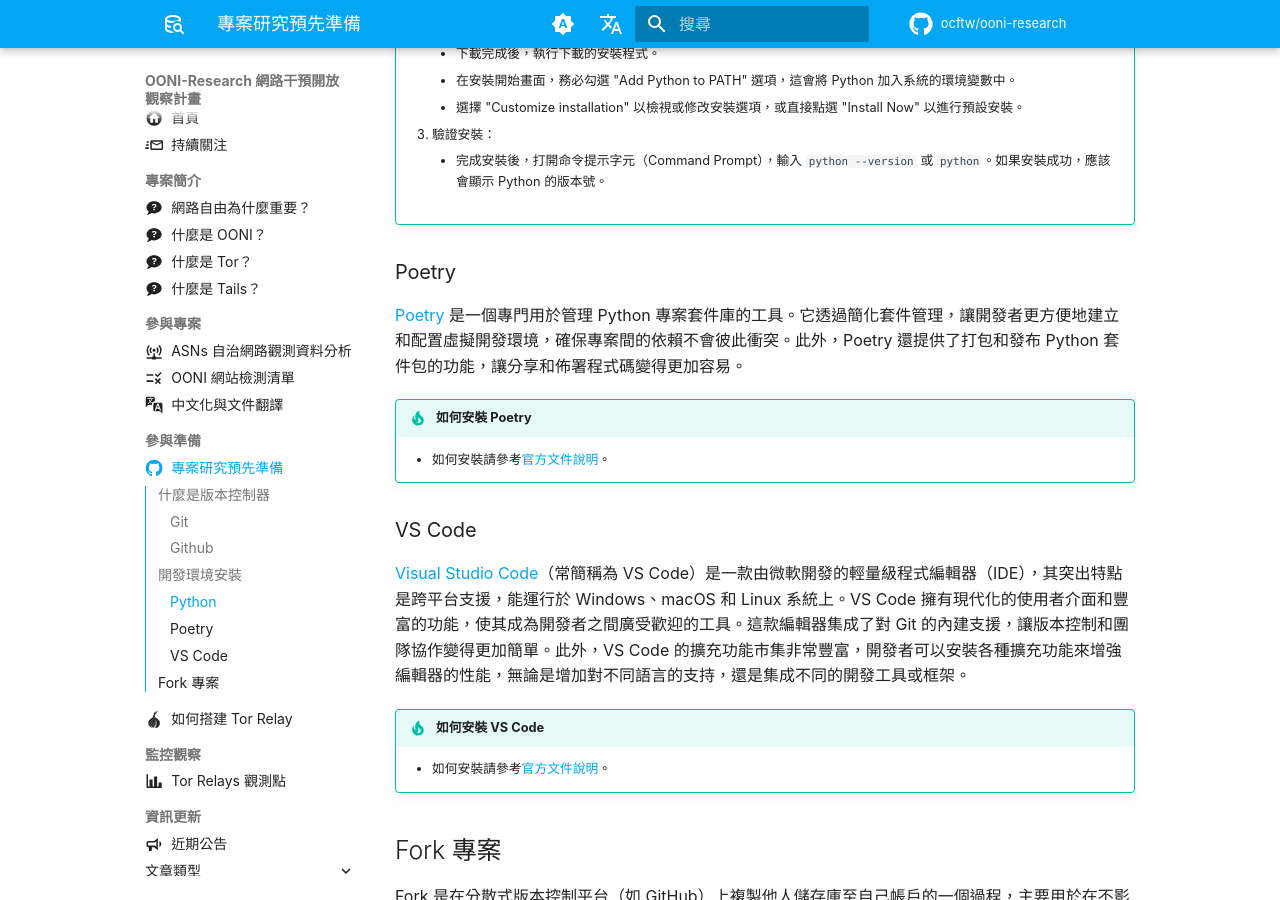
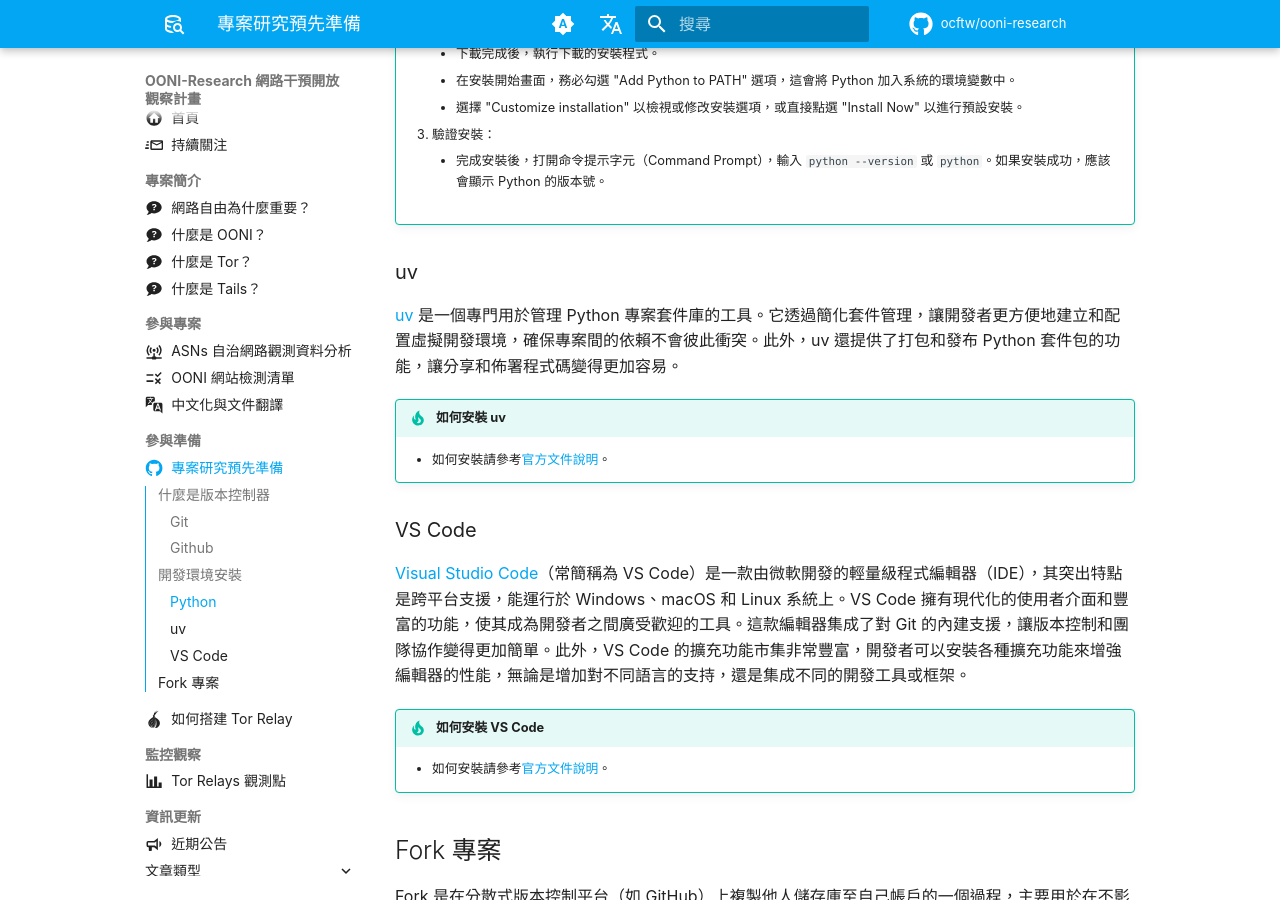
Before and after one commit to ocftw/ooni-research, an MkDocs documentation site: the page built from docs/zh-TW/setup-repo.md, in a window 1280 px wide and 900 px high, scrolled down 2477 px. Built offline with MkDocs 1.6.1 and Material for MkDocs 9.7.7, drawn with Linux system fonts in a browser that asks for light colours; a script that is not in the unit is left out; plug-ins that fetch from the network failed and are left out; comment, search, counter and statistics services are not loaded.

Commit message:
Update docs for changing to uv
Signed-off-by: Toomore Chiang <toomore0929@gmail.com>

```diff
--- a/docs/zh-TW/setup-repo.md
+++ b/docs/zh-TW/setup-repo.md
@@ -92,13 +92,13 @@
         2. 驗證安裝：
             - 在終端機中輸入 `python3 --version` 以驗證安裝。
 
-### Poetry
+### uv
 
-[Poetry](https://python-poetry.org/){target="_blank"} 是一個專門用於管理 Python 專案套件庫的工具。它透過簡化套件管理，讓開發者更方便地建立和配置虛擬開發環境，確保專案間的依賴不會彼此衝突。此外，Poetry 還提供了打包和發布 Python 套件包的功能，讓分享和佈署程式碼變得更加容易。
+[uv](https://docs.astral.sh/uv/){target="_blank"} 是一個專門用於管理 Python 專案套件庫的工具。它透過簡化套件管理，讓開發者更方便地建立和配置虛擬開發環境，確保專案間的依賴不會彼此衝突。此外，uv 還提供了打包和發布 Python 套件包的功能，讓分享和佈署程式碼變得更加容易。
 
-!!! tip "如何安裝 Poetry"
+!!! tip "如何安裝 uv"
 
-    - 如何安裝請參考[官方文件說明](https://python-poetry.org/docs/){target="_blank"}。
+    - 如何安裝請參考[官方文件說明](https://docs.astral.sh/uv/getting-started/installation/){target="_blank"}。
 
 ### VS Code
 
```
Also changed, not shown: docs/en/setup-repo.md (+4 -4 lines).
